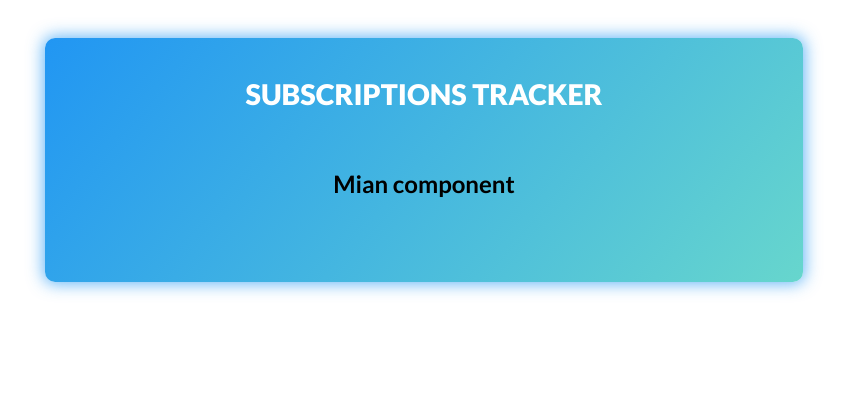
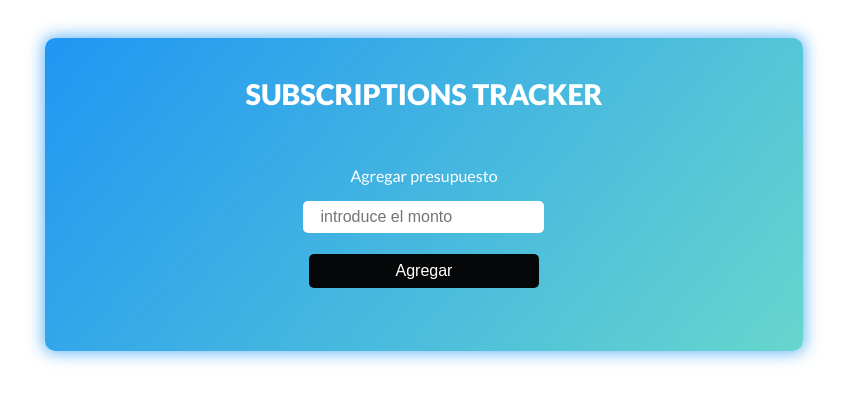
Before and after one commit to Pablo-Andrada/Subscription-Platform-Tracker, a React (Vite) app in the folder Suscripciones/: page / in a window 1280 px wide. Shown: the top 402 px of the page, without its empty margins (216-1063 px from the left). Built offline with nearby package versions, Linux system fonts and the light colour scheme.

Commit message:
Creacion de componentes FormAddMoney, MainControl y Balance

```diff
--- a/Suscripciones/src/App.jsx
+++ b/Suscripciones/src/App.jsx
@@ -1,15 +1,22 @@
 import { useState } from 'react'
 import './App.css'
 import Header from './components/Header'
+import FormAddMoney from './components/FormAddMoney'
+import MainControl from './components/MainControl'
 
 function App() {
-  const [count, setCount] = useState(0)
+  const [count, setCount] = useState(0);
+  const [isValid, setIsValid] = useState(false);
 
+  const component = isValid
+    ? <MainControl count={count} />
+    : <FormAddMoney setCount={setCount} setIsValid={setIsValid} />
   return (
     <div className='App'>
+
       <Header />
+      {component}
 
-      <h2>Mian component</h2>
     </div>
   )
 }
--- /dev/null
+++ b/Suscripciones/src/components/Balance.jsx
@@ -0,0 +1,11 @@
+const Balance = ({count}) => {
+    return (
+        <div className="balance">
+            <h3>Presupuesto: {count} </h3>
+            <h3>Disponible: {count} </h3>
+            <h3>Gastado: {count} </h3>
+        </div>
+    )
+}
+
+export default Balance;
--- /dev/null
+++ b/Suscripciones/src/components/FormAddMoney.jsx
@@ -0,0 +1,35 @@
+import { useState } from "react";
+
+const FormAddMoney = ({setCount,setIsValid}) => {
+    const [input, setInput] = useState("")
+    const [error, setError] = useState(false);
+
+    const handleForm = e => {
+        e.preventDefault();
+        if (input === "" || Number(input)<0) {
+            setError(true);
+            return;
+        }
+        setError(false);
+        setCount(Number(input));
+        setIsValid(true);
+        //console.log(input);
+
+    }
+
+    return (
+        <div className="form-add-money">
+
+            <form onSubmit={handleForm}>
+                <p>Agregar presupuesto</p>
+                <input type="number" placeholder="introduce el monto"
+                onChange={e=>setInput(e.target.value)}/>
+                <input type="submit" value="Agregar" />
+            </form>
+            {error ? <p className="error">Presupuesto inválido</p> : null}
+
+        </div>
+    );
+}
+
+export default FormAddMoney;
--- /dev/null
+++ b/Suscripciones/src/components/MainControl.jsx
@@ -0,0 +1,10 @@
+import Balance from "./Balance";
+
+const MainControl = ({count}) => {
+    return (
+        <div className="main-control">
+            <Balance count={ count } />;
+        </div>
+    );
+}
+export default MainControl;
```
